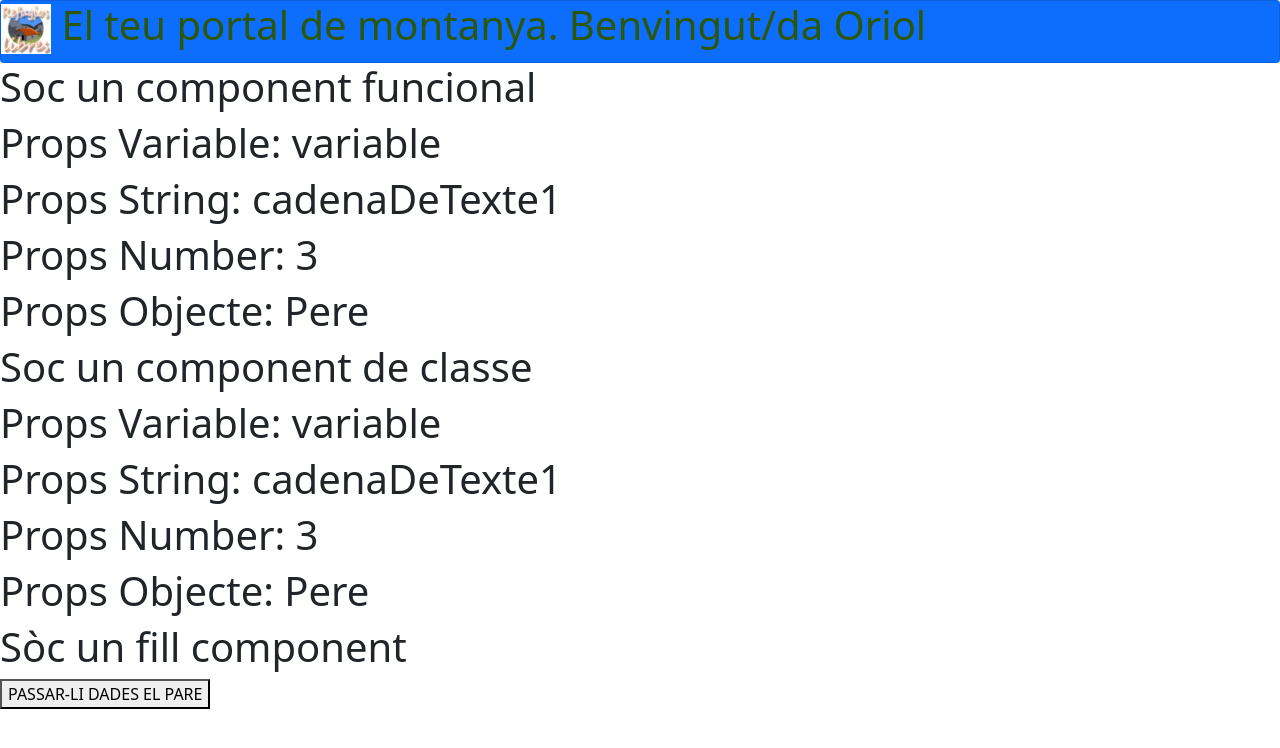
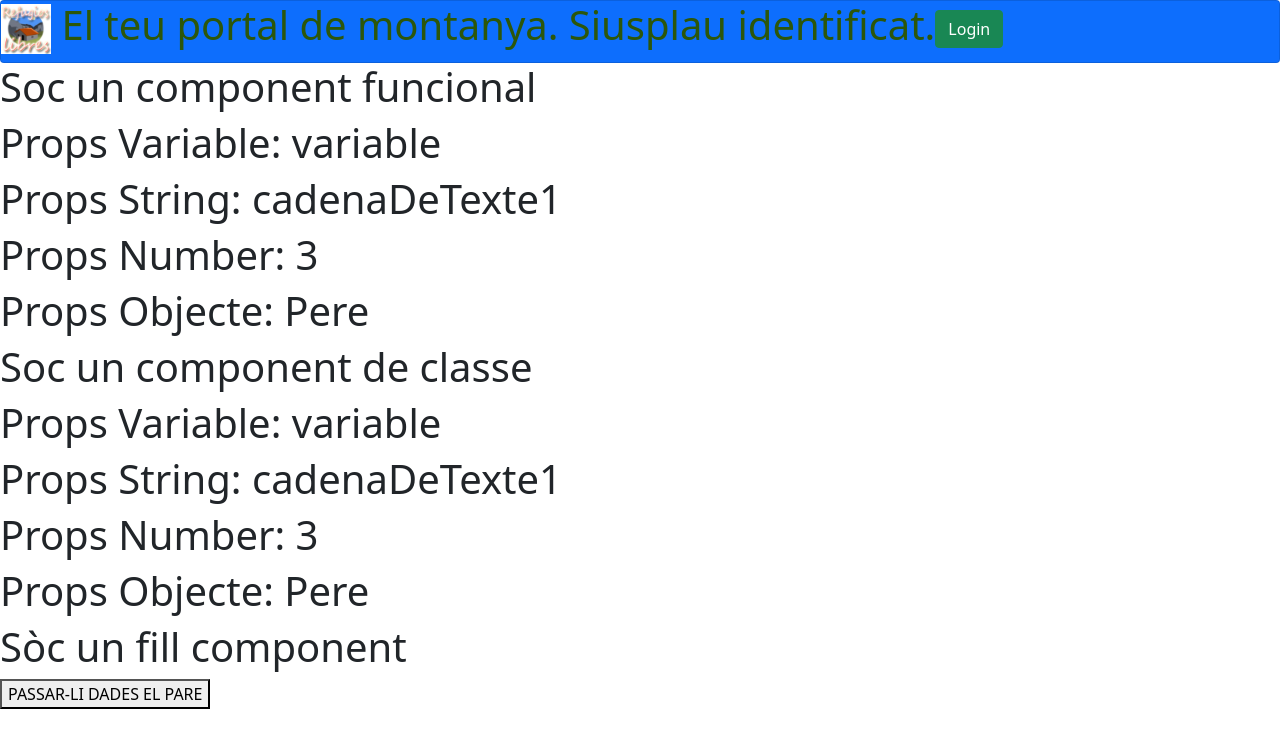
Before and after one commit to SectionOne/cursreact, a React (Create React App) app in the folder cursreact/: page / in a window 1280 px wide. Shown: the top 748 px of the page. Built offline with nearby package versions, Linux system fonts and the light colour scheme.

Commit message:
CODE 16 - Exemple renderitzat condicional

```diff
--- a/cursreact/src/components/Header.js
+++ b/cursreact/src/components/Header.js
@@ -2,11 +2,12 @@ import React, { Component } from 'react';
 import './Header.css';
 import logo from '../img/qx7jYSYm_400x400.jpg';
 import Salutacio from './Salutacio.js';
+import LoginControl from './LoginControl.js';
  class Header extends Component {
   render() {
     var usuari = "Oriol";
     return(
-      <h1 className="salutacio"><img src={logo} height="50px" alt="My Awesome Image"/> El teu portal de montanya.  <Salutacio nick={usuari} /> </h1>
+      <h1 className="salutacio"><img src={logo} height="50px" alt="My Awesome Image"/> El teu portal de montanya.   <LoginControl nom={usuari}/></h1>
     )
   }
 
--- /dev/null
+++ b/cursreact/src/components/LoginControl.js
@@ -0,0 +1,64 @@
+import React, { Component } from 'react';
+import Salutacio from './Salutacio.js';
+class LoginControl extends Component {
+    constructor(props) {
+      super(props);
+      this.handleLoginClick = this.handleLoginClick.bind(this);
+      this.handleLogoutClick = this.handleLogoutClick.bind(this);
+      this.state = {isLoggedIn: false};
+    }
+    handleLoginClick() {
+      this.setState({isLoggedIn: true});
+    }
+    handleLogoutClick() {
+      this.setState({isLoggedIn: false});
+    }
+    render() {
+      const isLoggedIn = this.state.isLoggedIn;
+      let button;
+      if (isLoggedIn) {
+        button = <LogoutButton onClick={this.handleLogoutClick} />;
+      } else {
+        button = <LoginButton onClick={this.handleLoginClick} />;
+      }
+      return (
+        <span>
+          <Saluda isLoggedIn={isLoggedIn} />
+          {button}
+        </span>
+      );
+    }
+  }
+
+
+
+  function SalutacioConvidat(props) {
+    return <span>Siusplau identificat.</span>;
+  }
+
+  function Saluda(props) {
+    const isLoggedIn = props.isLoggedIn;
+    if (isLoggedIn) {
+      const usuari = "Oriol";
+      return <Salutacio nick={usuari} />;
+    }
+    return <SalutacioConvidat />;
+  }
+
+  function LoginButton(props) {
+    return (
+      <button onClick={props.onClick} className="btn btn-success">
+        Login
+      </button>
+    );
+  }
+
+  function LogoutButton(props) {
+    return (
+      <button onClick={props.onClick} className="btn btn-danger">
+        Logout
+      </button>
+    );
+  }
+
+  export default LoginControl;
--- a/cursreact/src/components/Salutacio.js
+++ b/cursreact/src/components/Salutacio.js
@@ -1,7 +1,7 @@
 import React from 'react';
 
 function Menu({nick}){
-    return (<span>Benvingut/da {nick}</span>);
+    return (<span>Benvingut/da {nick} </span>);
 }
 
 export default Menu;
```
